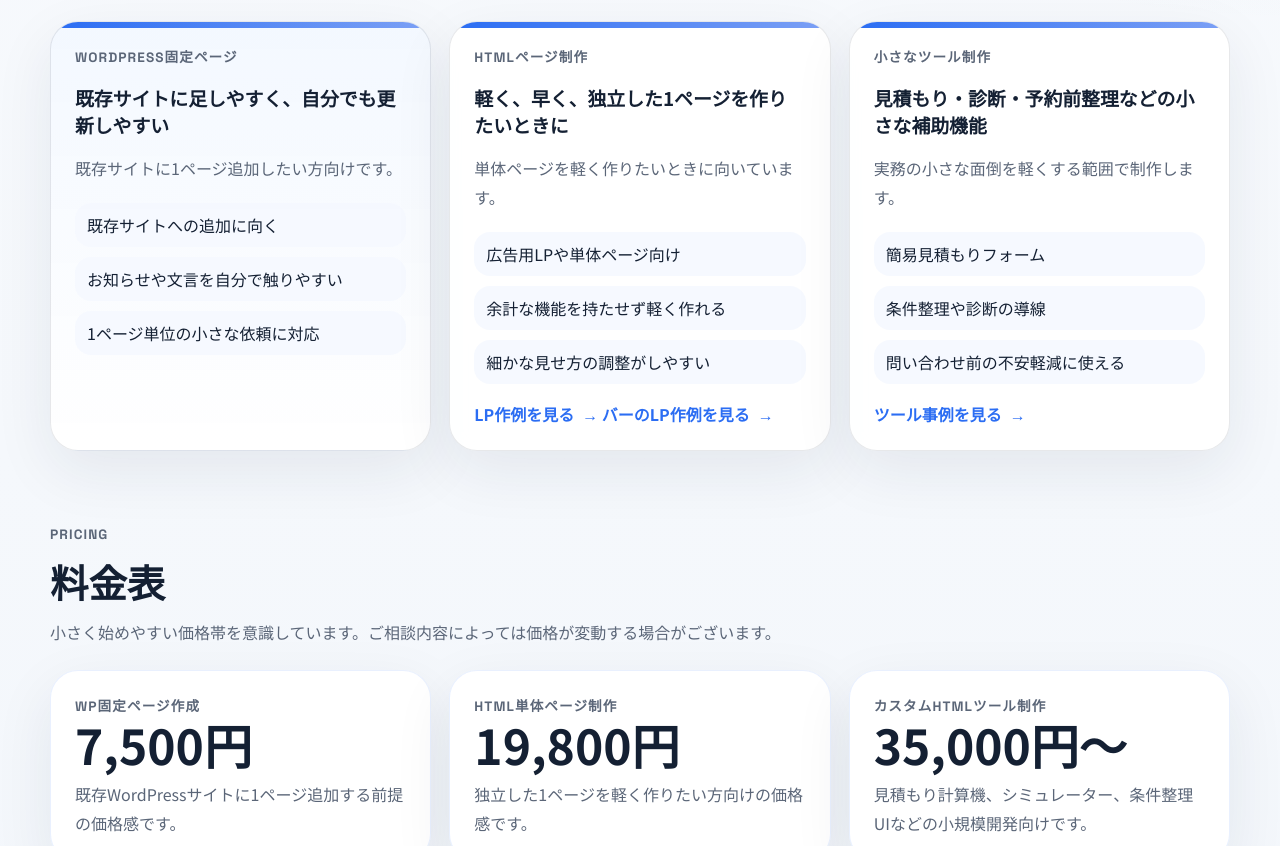
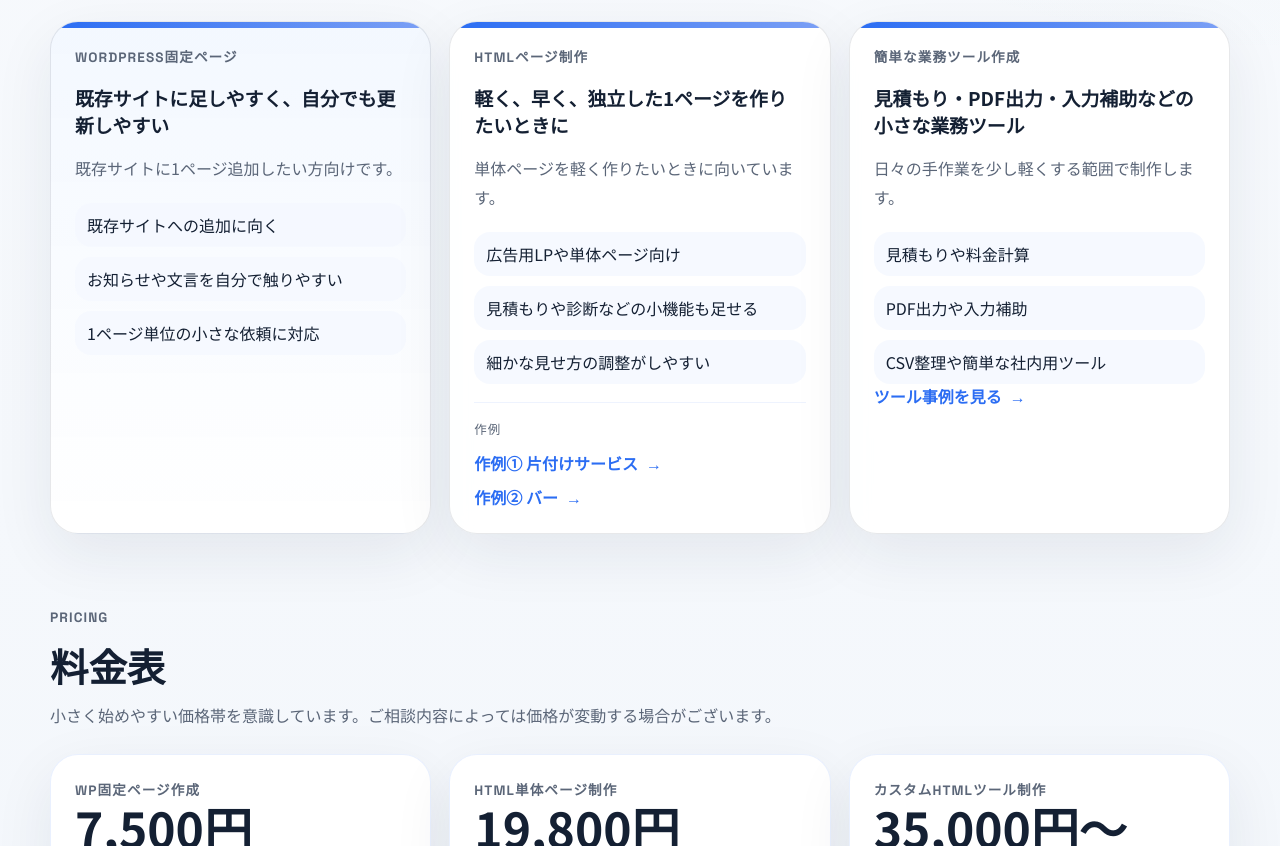
Before and after one commit to humandoll26/Playground, a plain HTML site: page index.html in a window 1280 px wide. Shown: the part 1702-2548 px from the top of the page. Drawn offline with Linux system fonts and the light colour scheme.

Commit message:
Refine service messaging and sample links

```diff
--- a/index.html
+++ b/index.html
@@ -200,35 +200,40 @@
               </p>
               <ul>
                 <li>広告用LPや単体ページ向け</li>
-                <li>余計な機能を持たせず軽く作れる</li>
+                <li>見積もりや診断などの小機能も足せる</li>
                 <li>細かな見せ方の調整がしやすい</li>
               </ul>
+              <div class="service-examples">
+                <p class="service-examples-label">作例</p>
+                <div class="service-examples-list">
                   <a
                     class="service-link"
                     href="https://humandoll26.github.io/Playground/samples/kataduke-lp/"
                     target="_blank"
                     rel="noreferrer"
-                >LP作例を見る</a
+                    >作例① 片付けサービス</a
                   >
                   <a
                     class="service-link"
                     href="https://humandoll26.github.io/Playground/samples/bar-lp/"
                     target="_blank"
                     rel="noreferrer"
-                >バーのLP作例を見る</a
+                    >作例② バー</a
                   >
+                </div>
+              </div>
             </article>
 
             <article class="service-card">
-              <p class="service-type">小さなツール制作</p>
-              <h3>見積もり・診断・予約前整理などの小さな補助機能</h3>
+              <p class="service-type">簡単な業務ツール作成</p>
+              <h3>見積もり・PDF出力・入力補助などの小さな業務ツール</h3>
               <p>
-                実務の小さな面倒を軽くする範囲で制作します。
+                日々の手作業を少し軽くする範囲で制作します。
               </p>
               <ul>
-                <li>簡易見積もりフォーム</li>
-                <li>条件整理や診断の導線</li>
-                <li>問い合わせ前の不安軽減に使える</li>
+                <li>見積もりや料金計算</li>
+                <li>PDF出力や入力補助</li>
+                <li>CSV整理や簡単な社内用ツール</li>
               </ul>
               <a
                 class="service-link"
--- a/styles.css
+++ b/styles.css
@@ -479,10 +479,29 @@ a {
   display: inline-flex;
   align-items: center;
   gap: 8px;
-  margin-top: 18px;
   color: var(--accent);
   font-weight: 700;
   text-decoration: none;
+}
+
+.service-examples {
+  margin-top: 18px;
+  padding-top: 16px;
+  border-top: 1px solid rgba(43, 109, 243, 0.08);
+}
+
+.service-examples-label {
+  margin: 0 0 10px;
+  color: #6c7c99;
+  font-family: "Space Grotesk", sans-serif;
+  font-size: 0.78rem;
+  letter-spacing: 0.08em;
+  text-transform: uppercase;
+}
+
+.service-examples-list {
+  display: grid;
+  gap: 10px;
 }
 
 .service-link::after {
```
Lines whose indentation alone changed are shown as unchanged.
